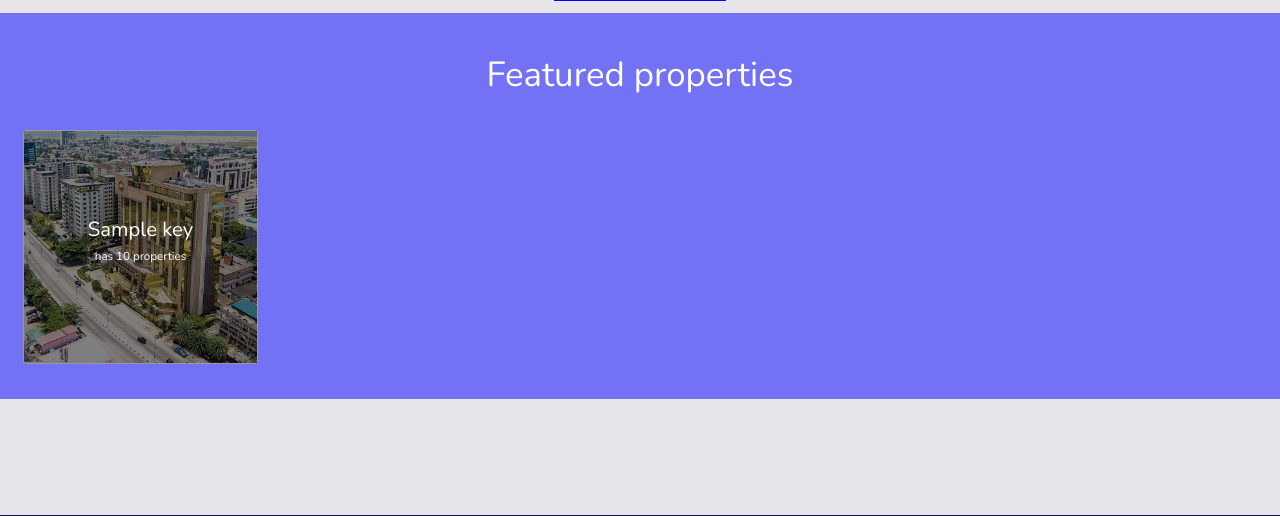
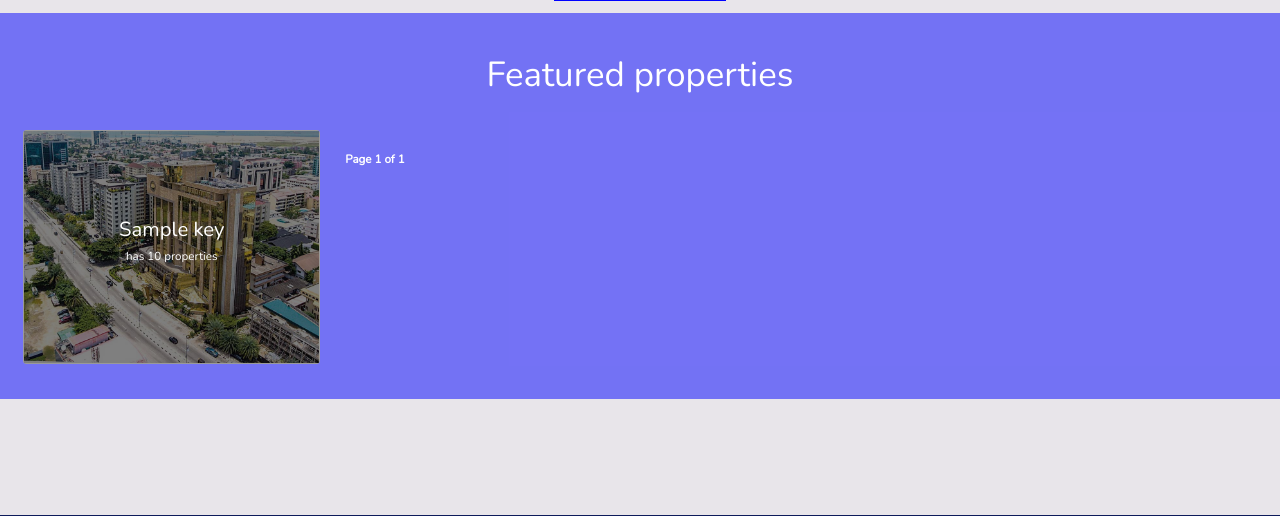
Before and after one commit to Francis-7/bden-property_management, a Django app: template bdenapp/templates/bdenapp/home.html in a window 1280 px wide. Shown: the part 1159-1675 px from the top of the page. Run offline with Django 5.2, Linux system fonts and the light colour scheme; the template is opened without the code that fills it: most values are stand-ins (such as "Sample title", 1, 10 or a date in 2020); some libraries are stand-ins or nearby versions; some web fonts are replaced.

Commit message:
changes made

```diff
--- a/bdenapp/templates/bdenapp/home.html
+++ b/bdenapp/templates/bdenapp/home.html
@@ -161,7 +161,7 @@
   max-width: 100%;
   margin: 1em auto;
   display: grid;
-  grid-template-columns: repeat(auto-fill, minmax(200px, 1fr));
+  grid-template-columns: repeat(auto-fill, minmax(250px, 1fr));
   grid-gap: 15px;
   }
   .cities {
@@ -219,6 +219,28 @@
   }
   .state-number {
   font-size: 18px;
+  }
+  .pagination {
+  margin: 20px 0;
+  text-align: center;
+  color: white;
+  }
+  .pagination a {
+  margin: 0 5px;
+  padding: 5px 10px;
+  text-decoration: none;
+  color: white;
+  background-color: #007bff;
+  border-radius: 5px;
+  color: white;
+  }
+  .pagination a:hover {
+  background-color: #0056b3;
+  }
+  .pagination span {
+  margin: 0 10px;
+  font-weight: bold;
+  color: white;
   }
 {% endblock style %}
 {% block content %}
@@ -291,6 +313,31 @@
       <h2 class="display-5 text-white">Featured properties</h2>
     </div>
     <div class="lesser-view">
+      {% for key, value in page_obj %}
+        <a href="{% url 'category' key %}" class="cities">
+          <div class="image">
+            <img src="{% static 'bdenapp/images/landing.jpg' %}" alt="">
+          </div>
+          <div class="layover"></div>
+          <div class="state">
+            <h3>{{ key }}</h3>
+            <p>has {{ value }} properties</p>
+          </div>
+        </a>
+      {% endfor %}
+      <div class="pagination">
+        {% if page_obj.has_previous %}
+          <a href="?page=1">First</a>
+          <a href="?page={{ page_obj.previous_page_number }}">Previous</a>
+        {% endif %}
+        <span>Page {{ page_obj.number }} of {{ page_obj.paginator.num_pages }}</span>
+        {% if page_obj.has_next %}
+          <a href="?page={{ page_obj.next_page_number }}">Next</a>
+          <a href="?page={{ page_obj.paginator.num_pages }}">Last</a>
+        {% endif %}
+      </div>
+    </div>
+    {% comment %}
       {% for key, value in groups.items %}
         <a href="{% url 'category' key %}" class="cities">
           <div class="image">
@@ -304,8 +351,8 @@
           </div>
         </a>
       {% endfor %}
-    </div>
-    {% comment %}
+
+
     <!-- set--background -->
     <section class="for-property">
       <div class="cards">
```
Also changed, not shown: bdenapp/views.py (+23 -1 lines).
